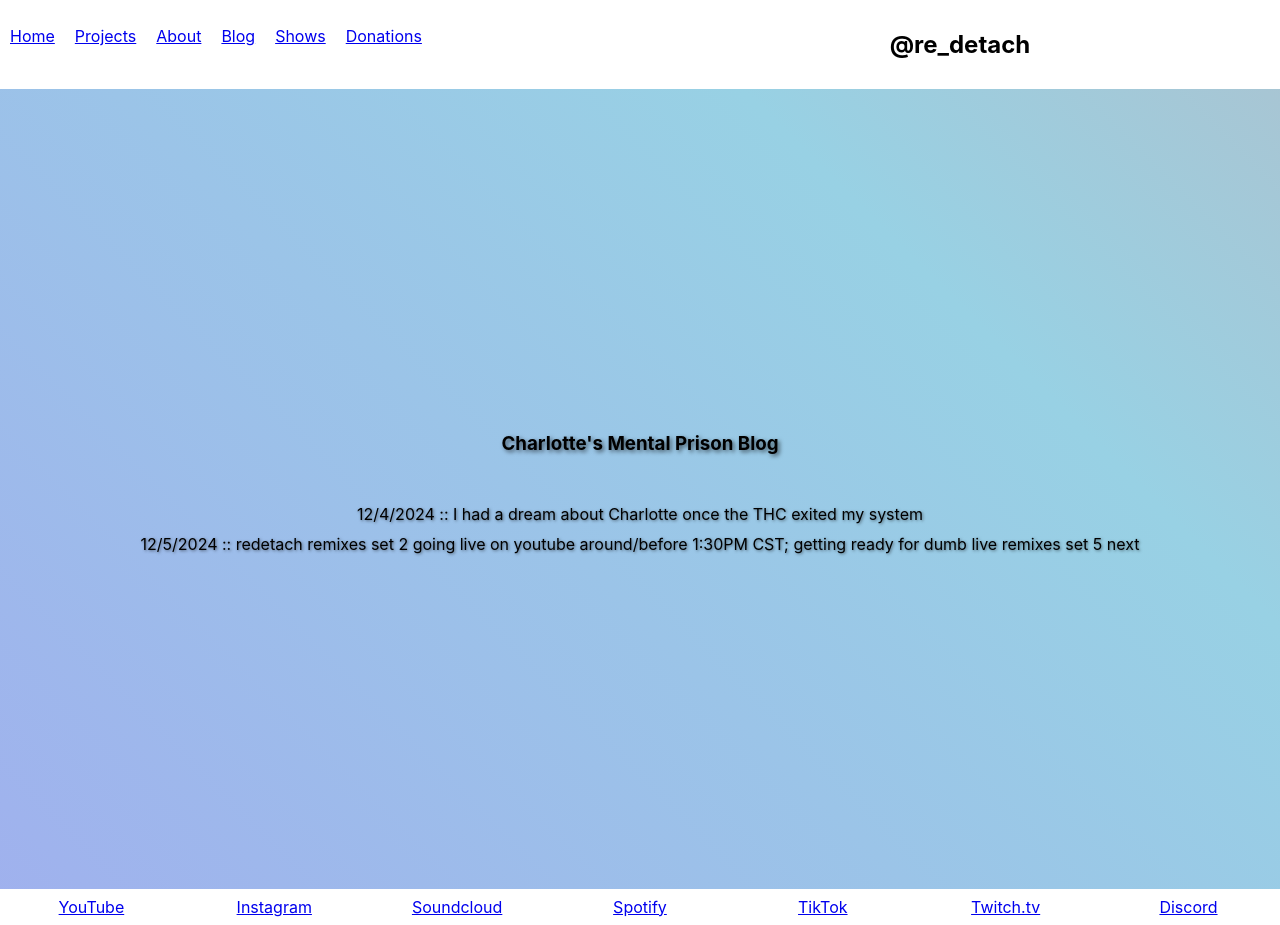
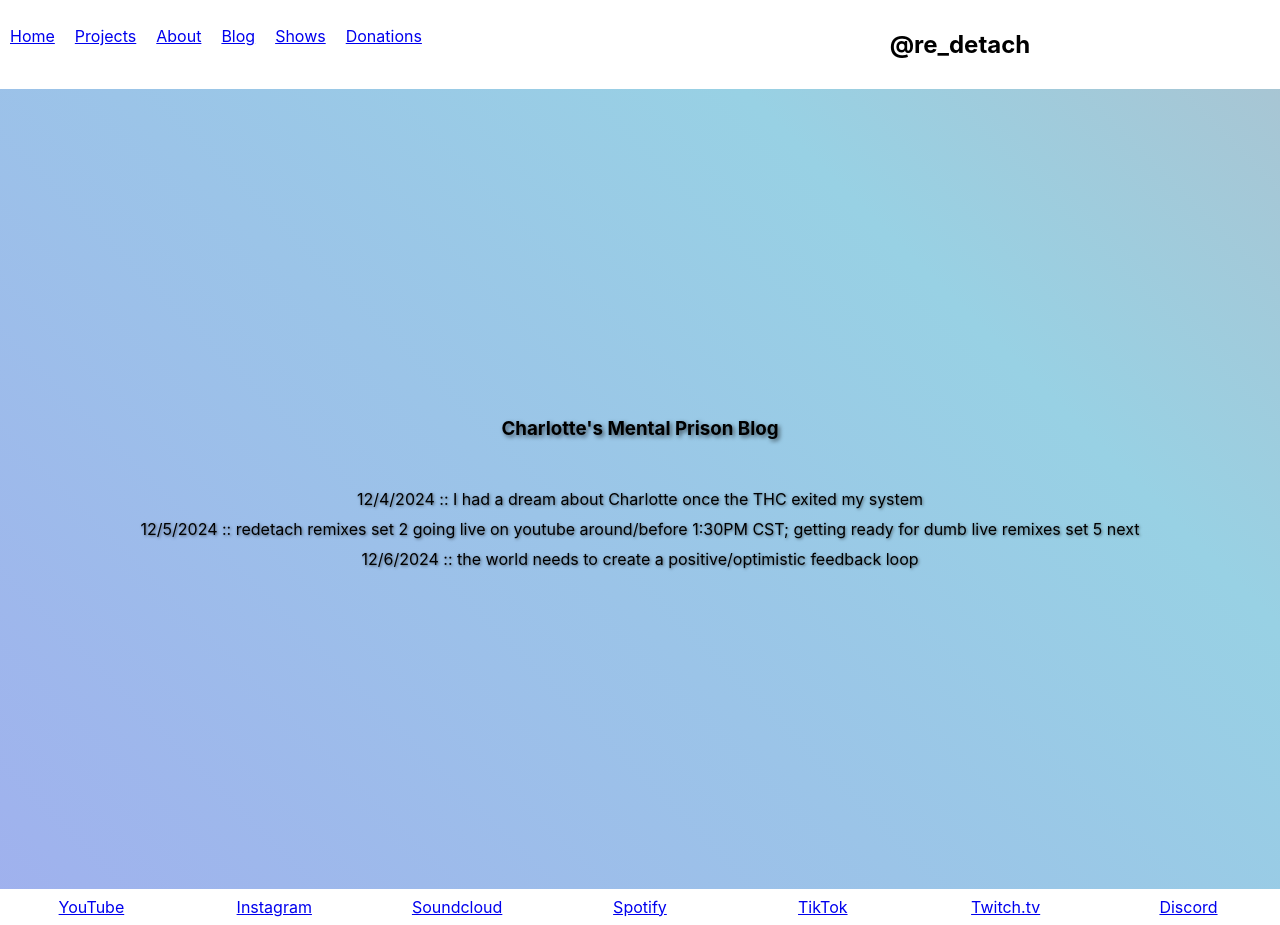
Before and after one commit to rolinmb/redetach-music, a React (Create React App) app: page /blog in a window 1280 px wide. Built offline with nearby package versions, Linux system fonts and the light colour scheme.

Commit message:
blog update

```diff
--- a/src/components/Blog.js
+++ b/src/components/Blog.js
@@ -10,6 +10,7 @@ const Blog = () => {
       <div id='blog-body-wrap'>
         <p>12/4/2024 :: I had a dream about Charlotte once the THC exited my system</p>
         <p>12/5/2024 :: redetach remixes set 2 going live on youtube around/before 1:30PM CST; getting ready for dumb live remixes set 5 next</p>
+        <p>12/6/2024 :: the world needs to create a positive/optimistic feedback loop</p>
       </div>
     </div>
   );
```
